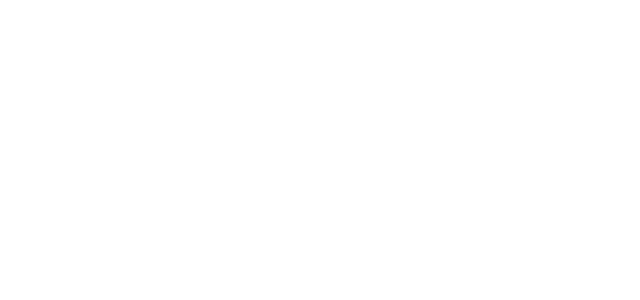
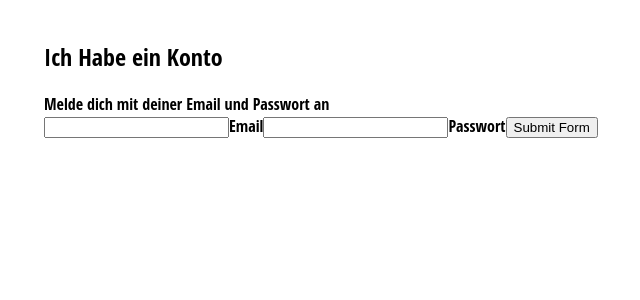
Before and after one commit to MohamedBelhedi/kleidungshop, a React (Create React App) app: page /einloggen in a window 1280 px wide. Shown: the top 300 px of the page, without its empty margins (16-656 px from the left). Built offline with nearby package versions, Linux system fonts and the light colour scheme.

Commit message:
Update mit Login Seite Muss noch weiter bearbeitet werden und gestylet werden... New Files with Login page and need to work on and Style it

```diff
--- a/src/App.css
+++ b/src/App.css
@@ -1,3 +1,8 @@
 body{
     font-family:'Open Sans Condensed';
+    padding:20px 60px;
 }
+a{
+    text-decoration: none;
+    color:black;
+}
--- a/src/App.js
+++ b/src/App.js
@@ -1,20 +1,34 @@
 import {Switch,Route } from 'react-router-dom'
+
 
 import './App.css';
 import Homepage from './pages/homepage/homepage.component';
 import ShopPage from './pages/shop/shop.component.jsx';
+import Header from './component/header/header.component.jsx'
+import SignInAndSignUpPage from './pages/sign-in-sign-up/sign-in-sign-up.component';
 // import '../pages/homepage/homepage.styles.scss';
 
 
 function App() {
   return (
+    <div>
+{/* <Header> */}
+
+
     <Switch>
-    <div>
+
+
       <Route exact path="/" component={Homepage}/>
       <Route exact path="/shop" component={ShopPage}/>
+      <Route exact path="/einloggen" component={SignInAndSignUpPage}/>
+
+    </Switch>
+
+    {/* </Header> */}
+
 
     </div>
-    </Switch>
+
   );
 }
 
--- a/src/component/collection-item/collection-item.component.jsx
+++ b/src/component/collection-item/collection-item.component.jsx
@@ -6,7 +6,7 @@
         <div
         className="image"
         style={{
-            backgroundImage:`(url${imageUrl})`
+            backgroundImage:`url(${imageUrl})`
         }}
 
         />
--- /dev/null
+++ b/src/component/header/header.component.jsx
@@ -0,0 +1,30 @@
+import React from 'react'
+import { Link } from 'react-router-dom'
+import { ReactComponent as Logo } from '../../assets/crown.svg'
+
+
+import'./header.styles.scss'
+ const Header=()=>(
+     <div className="header">
+         <Link className="logo-container" to="/">
+
+             <Logo className="logo"></Logo>
+
+
+
+
+         </Link>
+         <div className="options">
+             <link className="option" to="/shop">
+             SHOP
+             </link>
+             <link className="option" to="/kontakt">
+             Kontakt
+             </link>
+
+         </div>
+
+
+     </div>
+ )
+export default Header;
--- /dev/null
+++ b/src/component/header/header.styles.scss
@@ -0,0 +1,25 @@
+.header {
+    height: 70px;
+    width: 100%;
+    display: flex;
+    justify-content: space-between;
+    margin-bottom: 25px;
+
+    .logo-container {
+      height: 100%;
+      width: 70px;
+      padding: 25px;
+    }
+
+    .options {
+      width: 50%;
+      height: 100%;
+      display: flex;
+      align-items: center;
+      justify-content: flex-end;
+
+      .option {
+        padding: 10px 15px;
+      }
+    }
+  }
--- a/src/component/menu-punkt/menü-punkt.component.jsx
+++ b/src/component/menu-punkt/menü-punkt.component.jsx
@@ -4,7 +4,8 @@
 
 const MenuPunkt=({title,imageUrl,size,history,linkUrl,match})=>(
     <div className={`${size} menu-punkt`} onClick={()=>history.push(`${match.url}${linkUrl}`)}>
-        <div className="background-image" style={{
+        <div className="background-image"
+        style={{
         backgroundImage:`url(${imageUrl})`
     }} />
     <div className="content">
--- /dev/null
+++ b/src/component/sign-in/sign-in.component.jsx
@@ -0,0 +1,49 @@
+import { render } from '@testing-library/react';
+import React from 'react'
+import './sign-in.styles.scss'
+
+class SignIn extends React.Component{
+    constructor(props){
+        super(props);
+        this.state={
+            email:'',
+            passwort:""
+        }
+    }
+
+
+handleSubmit=event=>{
+    event.preventDefault();
+    this.setState({email:'',passwort:''})
+}
+handleChange=event=>{
+    const{value,name}=event.target;
+    this.setState({[name]:value})
+}
+render(){
+    return(
+        <div className="sign-in">
+            <h2>Ich Habe ein Konto</h2>
+            <span>Melde dich mit deiner Email und Passwort an</span>
+            <form onSubmit={this.handleSubmit}>
+                <input
+                name="email"
+                type="email"
+                value={this.state.email}
+                onChange={this.handleChange}
+                required
+                 />
+                <label>Email</label>
+
+                <input name="passwort" type="password" value={this.state.passwort} required />
+                <label>Passwort</label>
+
+                <input type="submit" value="Submit Form"/>
+
+
+            </form>
+        </div>
+    )
+}}
+
+export default SignIn;
--- a/src/pages/shop/shop.component.jsx
+++ b/src/pages/shop/shop.component.jsx
@@ -23,4 +23,4 @@
         </div>)
     }
 }
-export default ShopPage
+export default ShopPage;
--- a/src/pages/shop/shop.data.js
+++ b/src/pages/shop/shop.data.js
@@ -244,5 +244,5 @@
         }
       ]
     }
-  ];
+  ]
   export default SHOP_DATEN;
--- /dev/null
+++ b/src/pages/sign-in-sign-up/sign-in-sign-up.component.jsx
@@ -0,0 +1,11 @@
+import React from 'react'
+import SignIn from '../../component/sign-in/sign-in.component'
+import './sign-in-sign-up.styles.scss'
+
+
+const SignInAndSignUpPage=()=>(
+    <div className="sign-in-sign-up"><SignIn/></div>
+
+)
+
+export default SignInAndSignUpPage;
```
Also changed, not shown: src/assets/crown.svg (added), src/component/sign-in/sign-in.styles.scss (added), src/pages/sign-in-sign-up/sign-in-sign-up.styles.scss (added).
